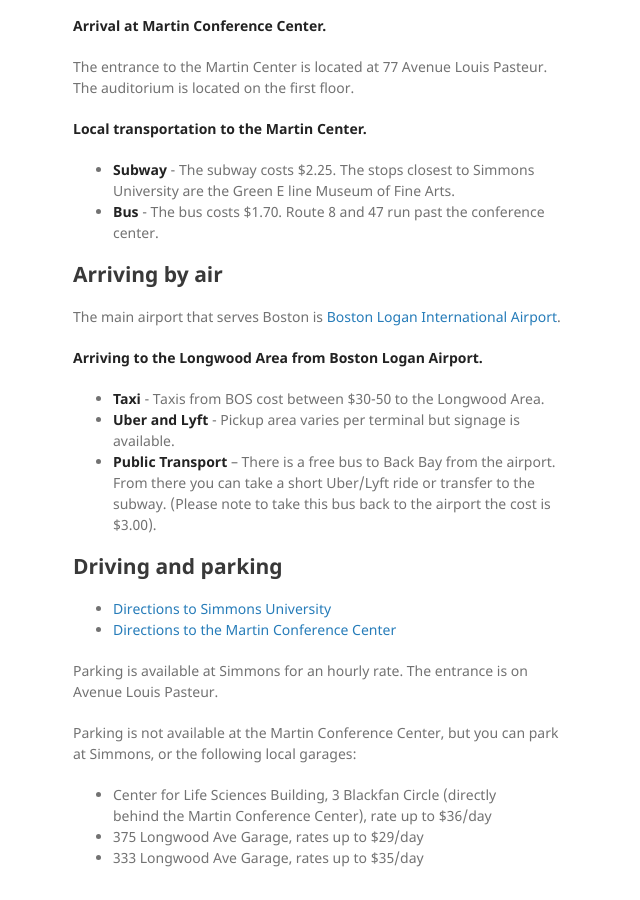
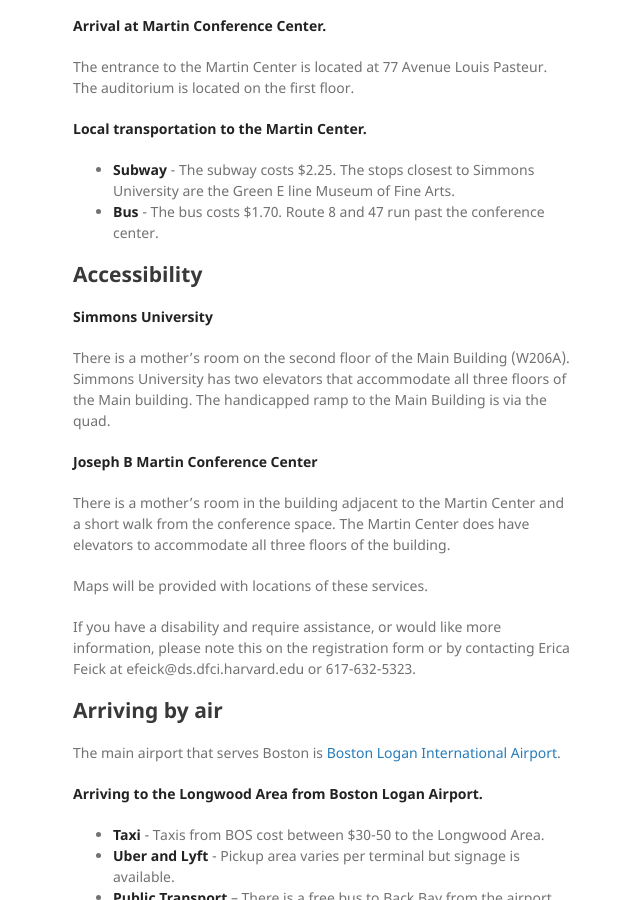
Before and after one commit to Bioconductor/BioC2020, a Jekyll site: the page built from docs/travel-accommodations.md, in a window 1280 px wide and 900 px high, scrolled down 1242 px. Shown: the whole window, without its empty margins (497-1137 px from the left). Built offline with Jekyll 4.4.1, drawn with Linux system fonts in a browser that asks for light colours.

Commit message:
add accessibility info in venue page

```diff
--- a/docs/travel-accommodations.md
+++ b/docs/travel-accommodations.md
@@ -57,6 +57,20 @@
 - **Subway** - The subway costs $2.25. The stops closest to Simmons University are the Green E line Museum of Fine Arts.
 - **Bus** - The bus costs $1.70. Route 8 and 47 run past the conference center.
 
+## Accessibility
+
+**Simmons University**
+
+There is a mother’s room on the second floor of the Main Building (W206A). Simmons University has two elevators that accommodate all three floors of the Main building. The handicapped ramp to the Main Building is via the quad.
+
+**Joseph B Martin Conference Center**
+
+There is a mother’s room in the building adjacent to the Martin Center and a short walk from the conference space. The Martin Center does have elevators to accommodate all three floors of the building.
+
+Maps will be provided with locations of these services.
+
+If you have a disability and require assistance, or would like more information, please note this on the registration form or by contacting Erica Feick at efeick@ds.dfci.harvard.edu or 617-632-5323.
+
 ## Arriving by air
 
 The main airport that serves Boston is [Boston Logan International Airport](http://www.massport.com/logan-airport).
```
